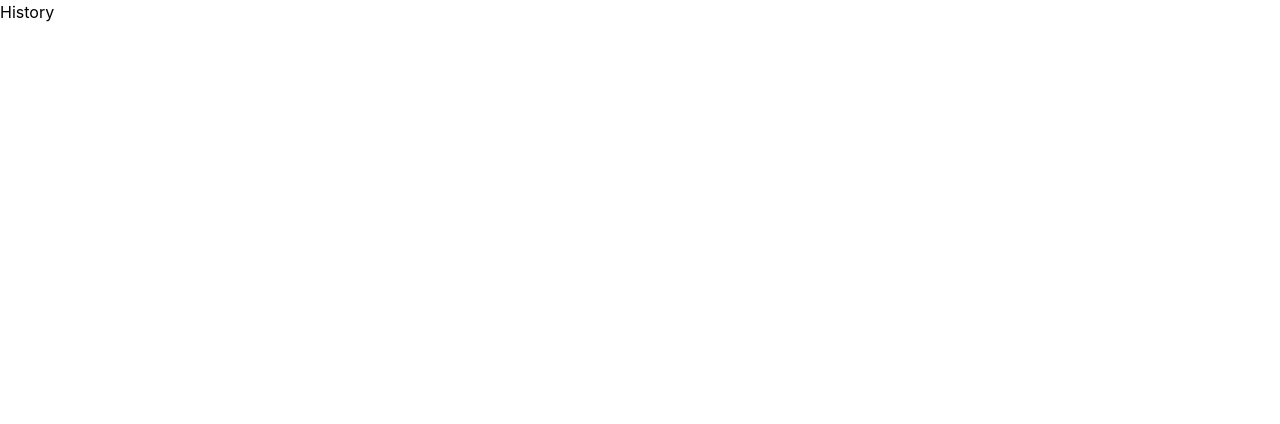
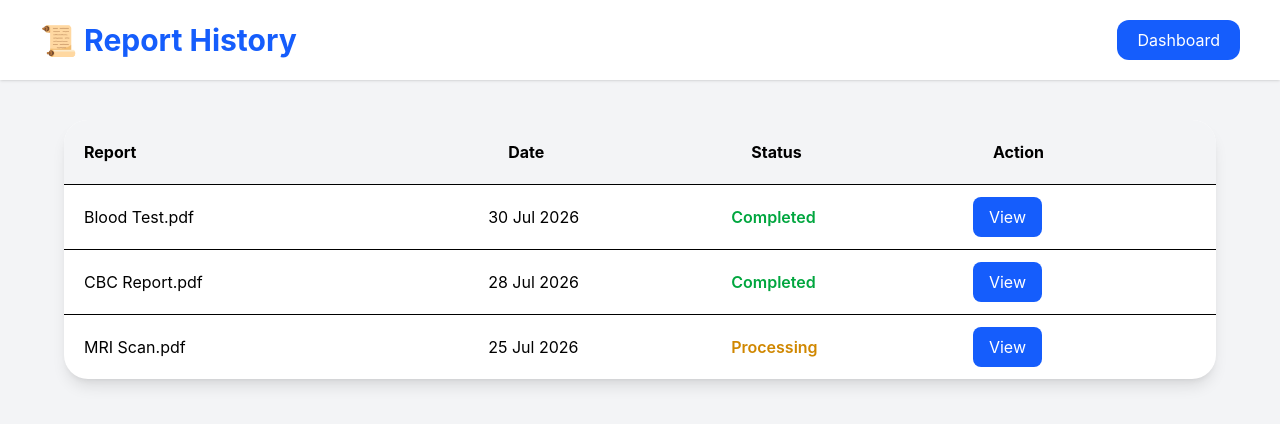
Before and after one commit to Sonal-Sharma28/MediSense, a React (Vite) app: page /history in a window 1280 px wide. Shown: the top 424 px of the page. Built offline with nearby package versions, Linux system fonts and the light colour scheme.

Commit message:
Complete history and chatbot UI

```diff
--- a/src/pages/Chatbot.jsx
+++ b/src/pages/Chatbot.jsx
@@ -1,5 +1,116 @@
+import { useState } from "react";
+import { useNavigate } from "react-router-dom";
+
 function Chatbot() {
-  return <h1>Chatbot</h1>;
+
+  const navigate = useNavigate();
+
+  const [question, setQuestion] = useState("");
+
+  const [messages, setMessages] = useState([
+    {
+      sender: "AI",
+      text: "Hello! Ask me anything about your uploaded medical report.",
+    },
+  ]);
+
+  const sendMessage = () => {
+
+    if (!question.trim()) return;
+
+    setMessages([
+      ...messages,
+      {
+        sender: "You",
+        text: question,
+      },
+      {
+        sender: "AI",
+        text: "Backend integration coming next. I'll answer based on your uploaded report.",
+      },
+    ]);
+
+    setQuestion("");
+  };
+
+  return (
+    <div className="min-h-screen bg-gray-100">
+
+      <header className="bg-white shadow-sm px-10 py-5 flex justify-between">
+
+        <h1 className="text-3xl font-bold text-blue-600">
+
+          🤖 AI Medical Assistant
+
+        </h1>
+
+        <button
+          onClick={() => navigate("/dashboard")}
+          className="bg-blue-600 text-white px-5 py-2 rounded-xl"
+        >
+          Dashboard
+        </button>
+
+      </header>
+
+      <div className="max-w-5xl mx-auto py-10">
+
+        <div className="bg-white rounded-3xl shadow-lg h-[600px] flex flex-col">
+
+          <div className="flex-1 p-8 overflow-y-auto">
+
+            {messages.map((message, index) => (
+
+              <div
+                key={index}
+                className={`mb-5 ${
+                  message.sender === "You"
+                    ? "text-right"
+                    : "text-left"
+                }`}
+              >
+
+                <div
+                  className={`inline-block px-5 py-3 rounded-2xl ${
+                    message.sender === "You"
+                      ? "bg-blue-600 text-white"
+                      : "bg-gray-100"
+                  }`}
+                >
+                  {message.text}
+                </div>
+
+              </div>
+
+            ))}
+
+          </div>
+
+          <div className="border-t p-5 flex gap-4">
+
+            <input
+              type="text"
+              value={question}
+              onChange={(e) => setQuestion(e.target.value)}
+              placeholder="Ask about your report..."
+              className="flex-1 border rounded-xl px-5"
+            />
+
+            <button
+              onClick={sendMessage}
+              className="bg-blue-600 text-white px-8 rounded-xl"
+            >
+              Send
+            </button>
+
+          </div>
+
+        </div>
+
+      </div>
+
+    </div>
+  );
 }
 
 export default Chatbot;
--- a/src/pages/History.jsx
+++ b/src/pages/History.jsx
@@ -1,5 +1,108 @@
+import { useNavigate } from "react-router-dom";
+
 function History() {
-  return <h1>History</h1>;
+  const navigate = useNavigate();
+
+  const reports = [
+    {
+      name: "Blood Test.pdf",
+      date: "30 Jul 2026",
+      status: "Completed",
+    },
+    {
+      name: "CBC Report.pdf",
+      date: "28 Jul 2026",
+      status: "Completed",
+    },
+    {
+      name: "MRI Scan.pdf",
+      date: "25 Jul 2026",
+      status: "Processing",
+    },
+  ];
+
+  return (
+    <div className="min-h-screen bg-gray-100">
+
+      <header className="bg-white shadow-sm px-10 py-5 flex justify-between items-center">
+        <h1 className="text-3xl font-bold text-blue-600">
+          📜 Report History
+        </h1>
+
+        <button
+          onClick={() => navigate("/dashboard")}
+          className="bg-blue-600 text-white px-5 py-2 rounded-xl"
+        >
+          Dashboard
+        </button>
+      </header>
+
+      <div className="max-w-6xl mx-auto py-10">
+
+        <div className="bg-white rounded-3xl shadow-lg overflow-hidden">
+
+          <table className="w-full">
+
+            <thead className="bg-gray-100">
+
+              <tr>
+
+                <th className="text-left p-5">Report</th>
+                <th className="text-left p-5">Date</th>
+                <th className="text-left p-5">Status</th>
+                <th className="text-left p-5">Action</th>
+
+              </tr>
+
+            </thead>
+
+            <tbody>
+
+              {reports.map((report, index) => (
+
+                <tr key={index} className="border-t">
+
+                  <td className="p-5">{report.name}</td>
+
+                  <td>{report.date}</td>
+
+                  <td>
+
+                    <span className={`font-semibold ${
+                      report.status === "Completed"
+                        ? "text-green-600"
+                        : "text-yellow-600"
+                    }`}>
+                      {report.status}
+                    </span>
+
+                  </td>
+
+                  <td>
+
+                    <button
+                      onClick={() => navigate("/analysis")}
+                      className="bg-blue-600 text-white px-4 py-2 rounded-lg"
+                    >
+                      View
+                    </button>
+
+                  </td>
+
+                </tr>
+
+              ))}
+
+            </tbody>
+
+          </table>
+
+        </div>
+
+      </div>
+
+    </div>
+  );
 }
 
 export default History;
```
